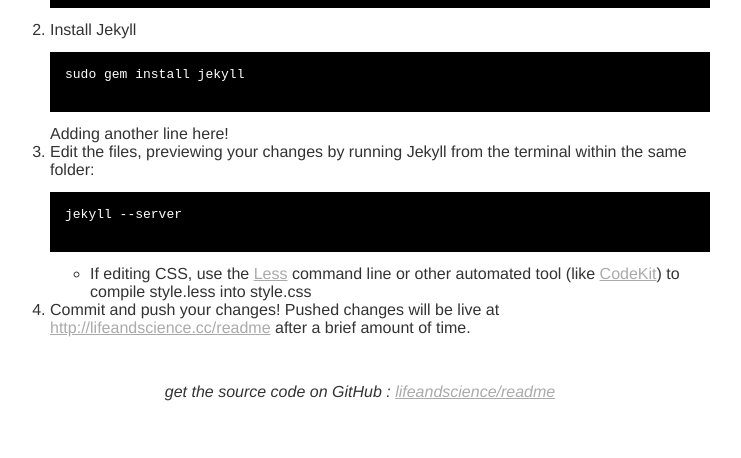
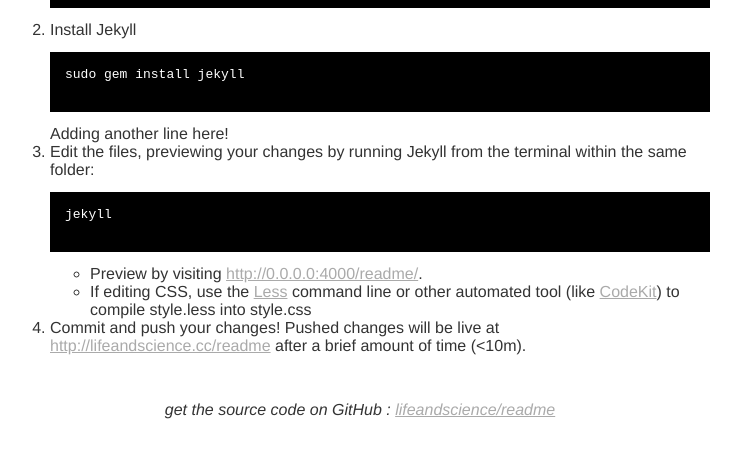
Before and after one commit to lifeandscience/readme, a Jekyll site: the page built from index.html, in a window 1280 px wide, cut to the strip 324-782 px from the top of the page. Shown: the whole strip, without its empty margins (280-1021 px from the left). Built offline with Jekyll 4.4.1, drawn with Linux system fonts in a browser that asks for light colours.

Commit message:
Adjusting instructions to indicate *how* to preview after running Jekyll; Adjusting config to allow you to run jekyll without the --server parameter.

```diff
--- a/_config.yml
+++ b/_config.yml
@@ -1 +1,2 @@
 baseurl: /readme/
+server: true
--- a/index.html
+++ b/index.html
@@ -34,14 +34,15 @@ sudo gem install jekyll
     		<li>
     			Edit the files, previewing your changes by running Jekyll from the terminal within the same folder:
     			<pre>
-jekyll --server
+jekyll
 				</pre>
 				<ul>
+					<li>Preview by visiting <a href="http://0.0.0.0:4000/readme/">http://0.0.0.0:4000/readme/</a>.</li>
 					<li>If editing CSS, use the <a href="http://lesscss.org/">Less</a> command line or other automated tool (like <a href="http://incident57.com/codekit/">CodeKit</a>) to compile style.less into style.css</li>
 				</ul>
 			</li>
 			<li>
-				Commit and push your changes! Pushed changes will be live at <a href="http://lifeandscience.cc/readme">http://lifeandscience.cc/readme</a> after a brief amount of time.
+				Commit and push your changes! Pushed changes will be live at <a href="http://lifeandscience.cc/readme">http://lifeandscience.cc/readme</a> after a brief amount of time (&lt;10m).
 			</li>
     	</ol>
 	</div>
```
